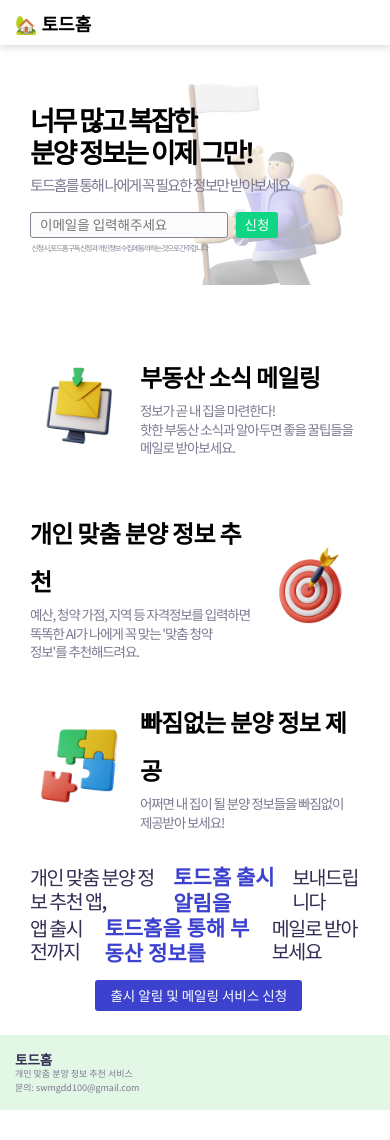
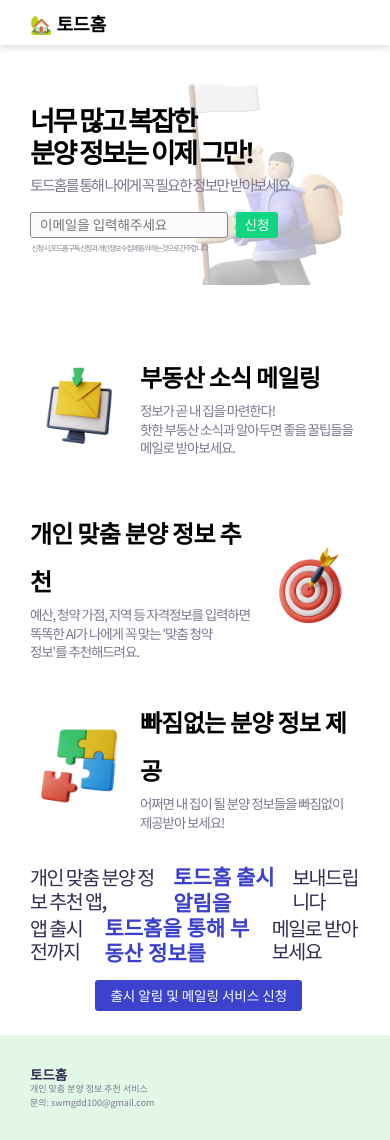
Before and after one commit to gimquokka/gdd-landing, a Next.js app: page / in a window 390 px wide. Before the commit the page ends 1110 px from the top, so only its background shows below. Built offline with nearby package versions, Linux system fonts and the light colour scheme.

Commit message:
💄 style: Update media queries in global layout

```diff
--- a/src/layouts/global/footer.tsx
+++ b/src/layouts/global/footer.tsx
@@ -24,6 +24,9 @@ const Wrapper = styled.footer`
   align-items: center;
   justify-content: center;
   background-color: ${LIGHT_GREEN};
+  @media (max-width: 1024px) {
+    height: 14rem;
+  }
 `;
 
 const InnerWrapper = styled.div`
@@ -32,6 +35,9 @@ const InnerWrapper = styled.div`
   display: flex;
   padding: 0 2rem;
   flex-direction: column;
+  @media (max-width: 1024px) {
+    padding: 0 4rem;
+  }
 `;
 
 const Title = styled.p`
--- a/src/layouts/global/header.tsx
+++ b/src/layouts/global/header.tsx
@@ -33,6 +33,9 @@ const InnerWrapper = styled.div`
   max-width: 1024px;
   display: flex;
   padding: 0 2rem;
+  @media (max-width: 1024px) {
+    padding: 0 4rem;
+  }
 `;
 
 const Title = styled.h2`
--- a/src/layouts/global/index.tsx
+++ b/src/layouts/global/index.tsx
@@ -29,6 +29,6 @@ const Wrapper = styled.div`
   min-height: 100vh;
   padding: 8rem 2rem 12rem 2rem;
   @media (max-width: 1024px) {
-    padding: 10rem 4rem 10rem 4rem;
+    padding: 10rem 4rem 14rem 4rem;
   }
 `;
```
